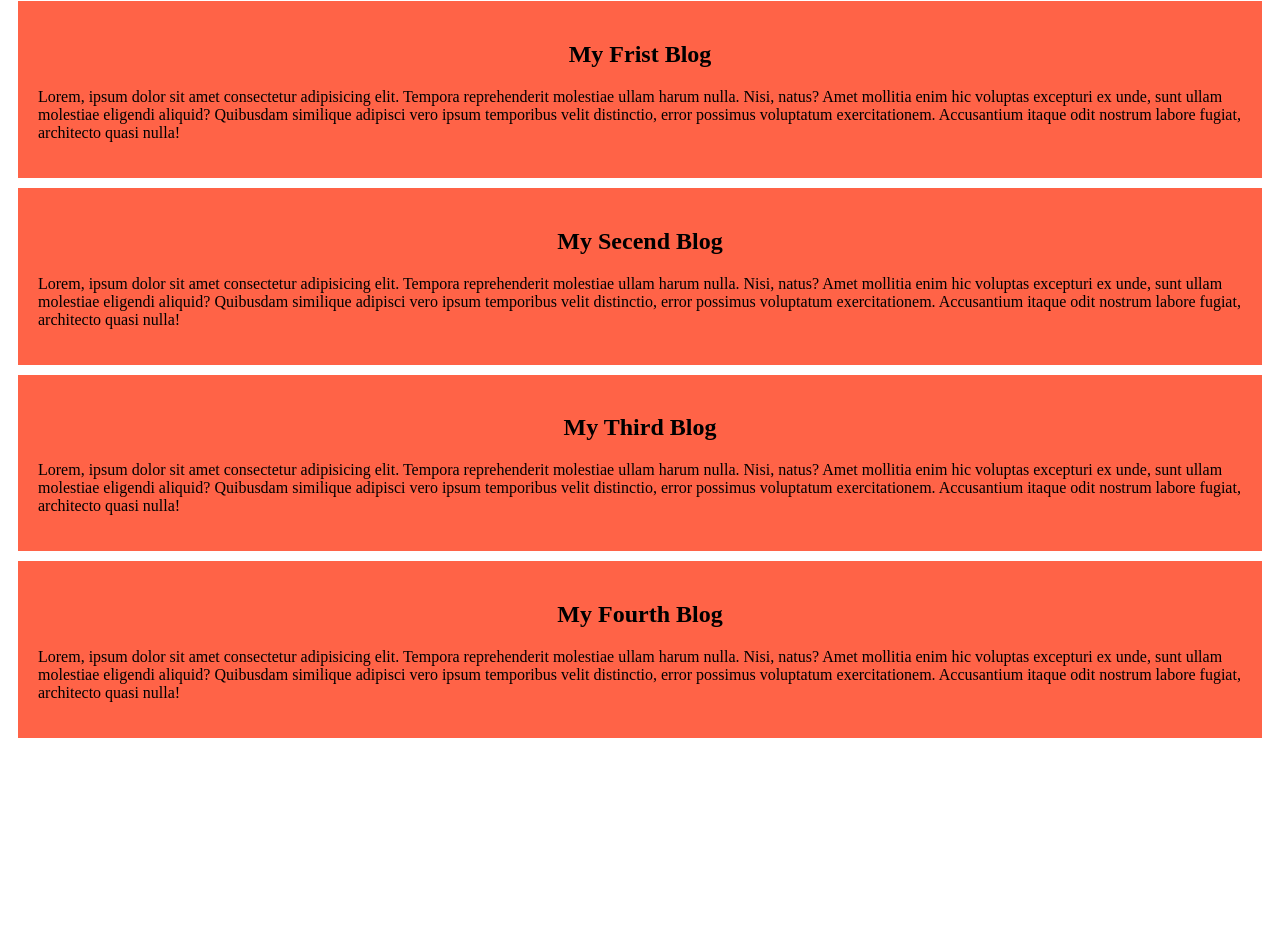
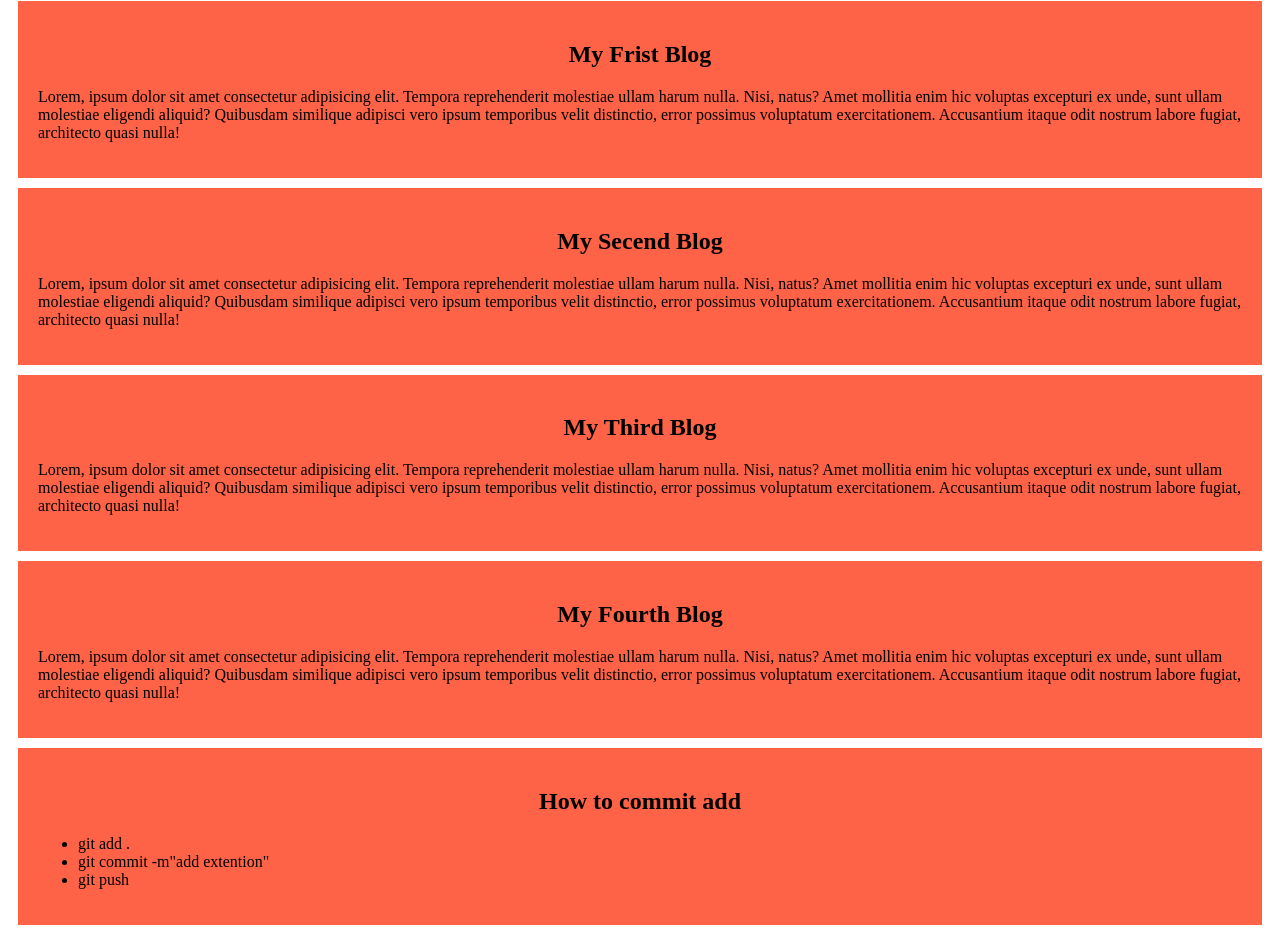
Before and after one commit to salmanpolok11/my-first-github-repo, a plain HTML site: page index.html in a window 1280 px wide. Shown: the part 79-1014 px from the top of the page. Before the commit the page ends 827 px from the top, so only its background shows below. Drawn offline with Linux system fonts and the light colour scheme.

Commit message:
added final elyment

```diff
--- a/index.html
+++ b/index.html
@@ -29,6 +29,14 @@
     <p>Lorem, ipsum dolor sit amet consectetur adipisicing elit. Tempora reprehenderit molestiae ullam harum nulla. Nisi, natus? Amet mollitia enim hic voluptas excepturi ex unde, sunt ullam molestiae eligendi aliquid? Quibusdam similique adipisci vero ipsum temporibus velit distinctio, error possimus voluptatum exercitationem. Accusantium itaque odit nostrum labore fugiat, architecto quasi nulla!</p>
 
 </div>
+<div>
+    <h2>How to commit add</h2>
+    <ul>
+        <li>git add .</li>
+        <li>git commit -m"add extention"</li>
+        <li>git push</li>
+    </ul>
+</div>
 
 
 
```
